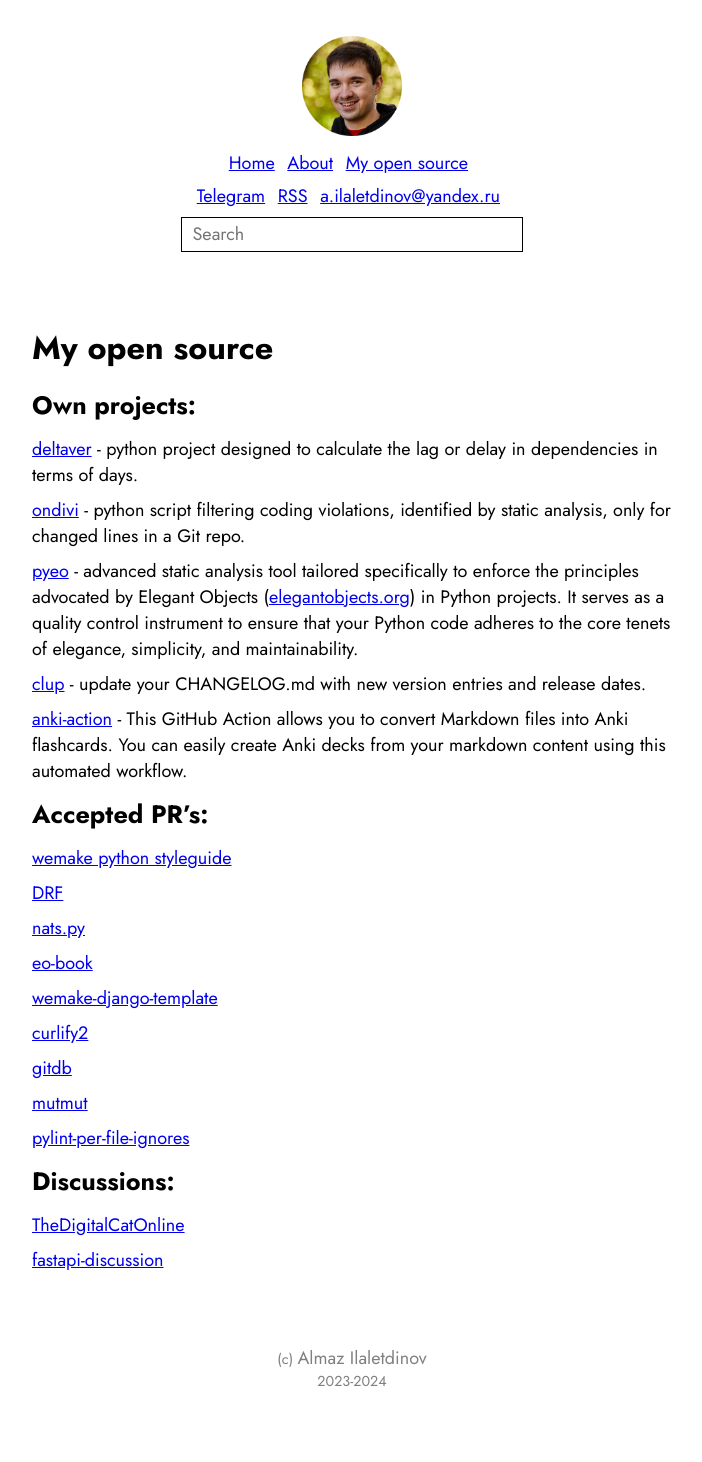
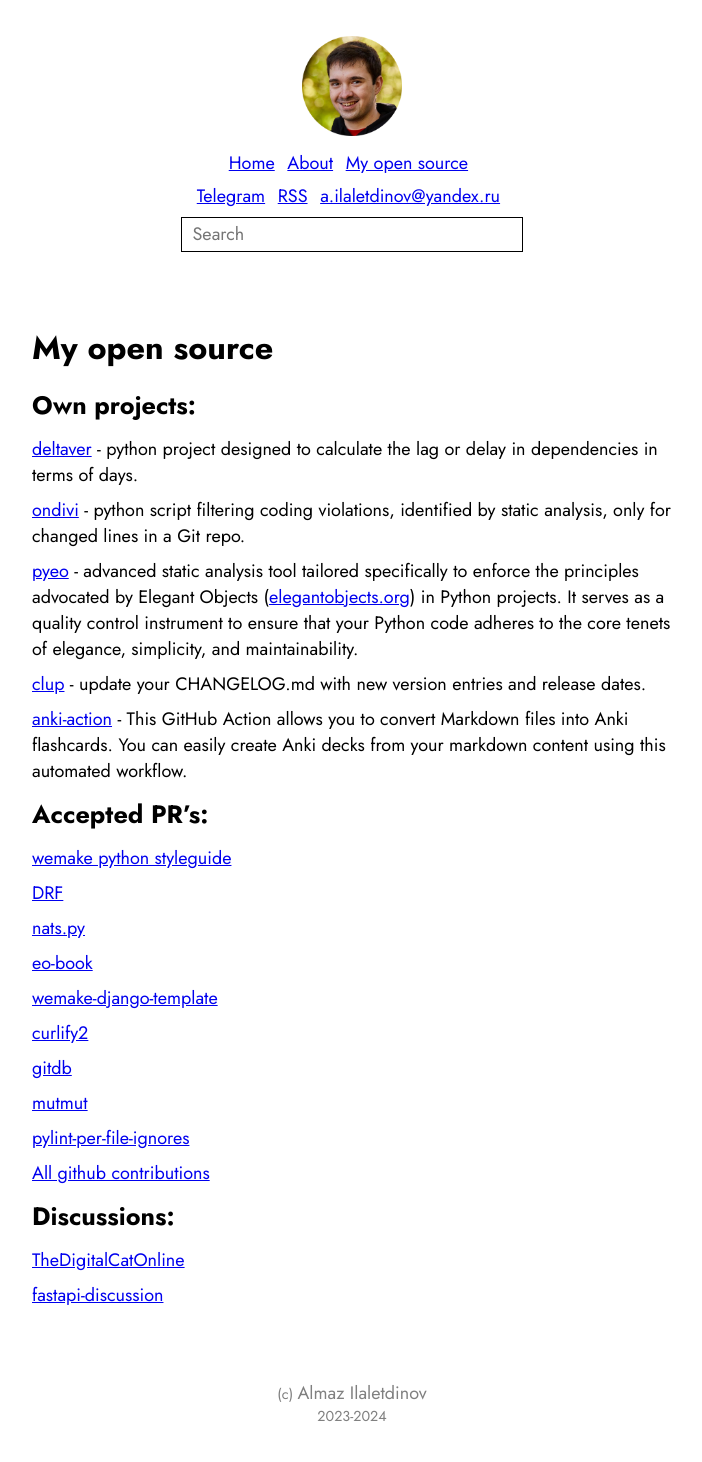
Before and after one commit to blablatdinov/blog, a Jekyll site: the page built from static/open_source.md, in a window 1280 px wide. Shown: the whole page, without its empty margins (288-990 px from the left). Built offline with Jekyll 4.4.1, drawn with Linux system fonts in a browser that asks for light colours; before the commit the page ends 1427 px from its top, so only the background shows below that.

Commit message:
All github contributions

```diff
--- a/static/open_source.md
+++ b/static/open_source.md
@@ -40,6 +40,8 @@
 
 [pylint-per-file-ignores](https://github.com/christopherpickering/pylint-per-file-ignores/pulls?q=is%3Apr+is%3Aclosed+author%3Ablablatdinov)
 
+[All github contributions](https://github.com/search?q=-owner%3Ablablatdinov+author%3Ablablatdinov&type=pullrequests&p=4)
+
 ## Discussions:
 
 [TheDigitalCatOnline](https://github.com/TheDigitalCatOnline/blog_source/issues/14)
```
